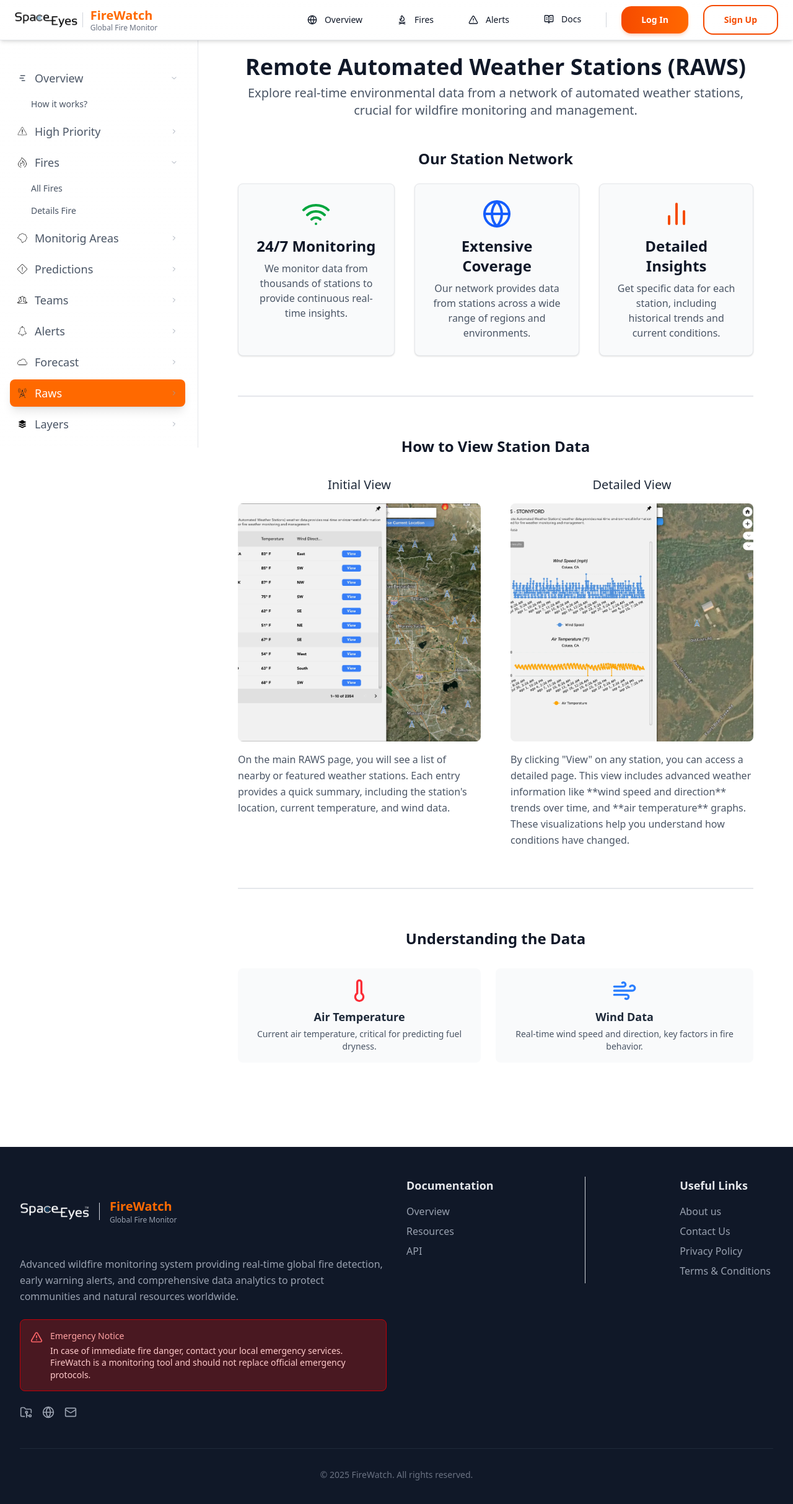
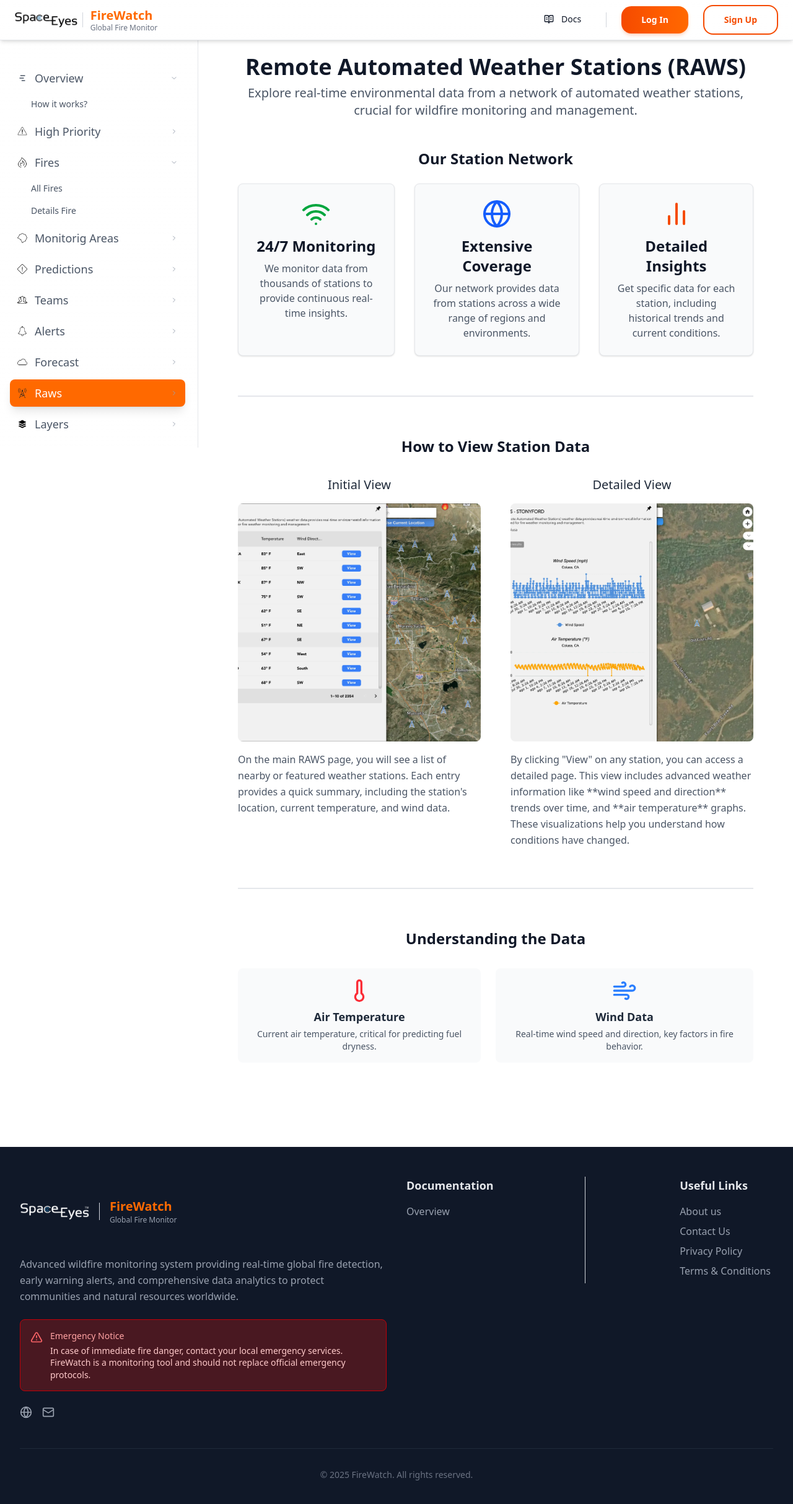
Before and after one commit to Channel-Logistics/landing-page-FireWatch, a React (Vite) app: page /raws in a window 1280 px wide. Shown: the top 2426 px of the page at 62% size. Built offline with nearby package versions, Linux system fonts and the light colour scheme.

Commit message:
chore: new image, new structure for header, footer and images

```diff
--- a/src/components/Layout/Footer.jsx
+++ b/src/components/Layout/Footer.jsx
@@ -45,16 +45,6 @@
 
             <div className="flex space-x-4">
               <a
-                href="https://github.com/space-eyes"
-                target="_blank"
-                rel="noopener noreferrer"
-                className="text-gray-400 hover:text-white transition-colors"
-                aria-label="GitHub"
-
-              >
-                <FolderGit2 className="w-5 h-5" />
-              </a>
-              <a
                 href="https://space-eyes.com/"
                 target="_blank"
                 rel="noopener noreferrer"
@@ -64,7 +54,7 @@
                 <Globe className="w-5 h-5" />
               </a>
               <a
-                href="mailto:contact@firewatch.io"
+                href="mailto:support@space-eyes.com"
                 className="text-gray-400 hover:text-white transition-colors"
                 aria-label="Email"
               >
@@ -80,8 +70,7 @@
                 <h3 className="text-lg font-semibold text-gray-200 mb-4">Documentation</h3>
                 <ul className="space-y-2">
                   <li><Link to="/how-it-works" className="text-gray-400 hover:text-white transition-colors">Overview</Link></li>
-                  <li><Link to="/all-fires" className="text-gray-400 hover:text-white transition-colors">Resources</Link></li>
-                  <li><Link to="#" className="text-gray-400 hover:text-white transition-colors">API</Link></li>
+
                 </ul>
               </div>
 
--- a/src/components/Layout/Header.jsx
+++ b/src/components/Layout/Header.jsx
@@ -52,27 +52,6 @@
           <div className="hidden md:flex items-center space-x-6">
             <div className="hidden md:flex flex-1 justify-center">
               <nav className="flex space-x-6">
-                <Link
-                  to="/how-it-works"
-                  className="flex items-center text-gray-900 hover:text-orange-600 px-4 py-2 text-sm font-medium transition-colors"
-                >
-                  <Globe className="w-4 h-4 mr-3" />
-                  Overview
-                </Link>
-                <Link
-                  to="/all-fires"
-                  className=" flex items-center text-gray-900 hover:text-orange-600 px-4 py-2 text-sm font-medium transition-colors"
-                >
-                  <FlameKindling className="w-4 h-4 mr-3" />
-                  Fires
-                </Link>
-                <Link
-                  to="/alerts"
-                  className="flex items-center text-gray-900 hover:text-orange-600 px-4 py-2 text-sm font-medium transition-colors"
-                >
-                  <AlertTriangle className="w-4 h-4 mr-3" />
-                  Alerts
-                </Link>
                 <Link
                   to="/docs"
                   className={`flex items-center px-4 py-2 text-sm font-medium transition-colors border-b-2 ${isDocs
--- a/src/components/index.js
+++ b/src/components/index.js
@@ -74,6 +74,6 @@
 export const MoniAreas = { src: "src/assets/videos/monitoringAreas.gif", alt: "moniAreas" }
 
 export const mainImageDocs = { src: "src/assets/images/docsInit.webp", alt: "mainImageDocs" }
-export const Indexmap = { src: "src/assets/images/indexmap.webp", alt: "indexmap" }
+export const Indexmap = { src: "src/assets/images/indexMapSimulation.webp", alt: "indexmap" }
 export const Predict = { src: "src/assets/images/predict.webp", alt: "predict" }
 export const Risk = { src: "src/assets/images/risk.webp", alt: "risk" }
--- a/src/components/ui/CrossPlatform.jsx
+++ b/src/components/ui/CrossPlatform.jsx
@@ -54,6 +54,7 @@
                 transition={{ duration: 0.7, ease: 'easeOut' }}
               />
               <motion.img
+                onClick={() => window.open("https://play.google.com/store/apps/details?id=com.nativefirewatch&pcampaignid=web_share&pli=1", "_blank", "noopener,noreferrer")}
                 src={googleImage.src}
                 alt={googleImage.alt}
                 className="w-[128px] h-[42px] object-contain cursor-pointer"
--- a/src/components/ui/InfoMap.jsx
+++ b/src/components/ui/InfoMap.jsx
@@ -31,7 +31,7 @@
 
                             </div>
 
-						{/* Mobile Mockup - Positioned as overlay on the left, no background */}
+
 						<div className="absolute -bottom-8 -left-8 md:-bottom-12 md:-left-12 lg:-bottom-16 lg:-left-16">
 							<div className="relative w-24 md:w-28 lg:w-32 xl:w-36">
 								<img
```
Also changed, not shown: 2 other files (tests, documents, lock files or other folders).
